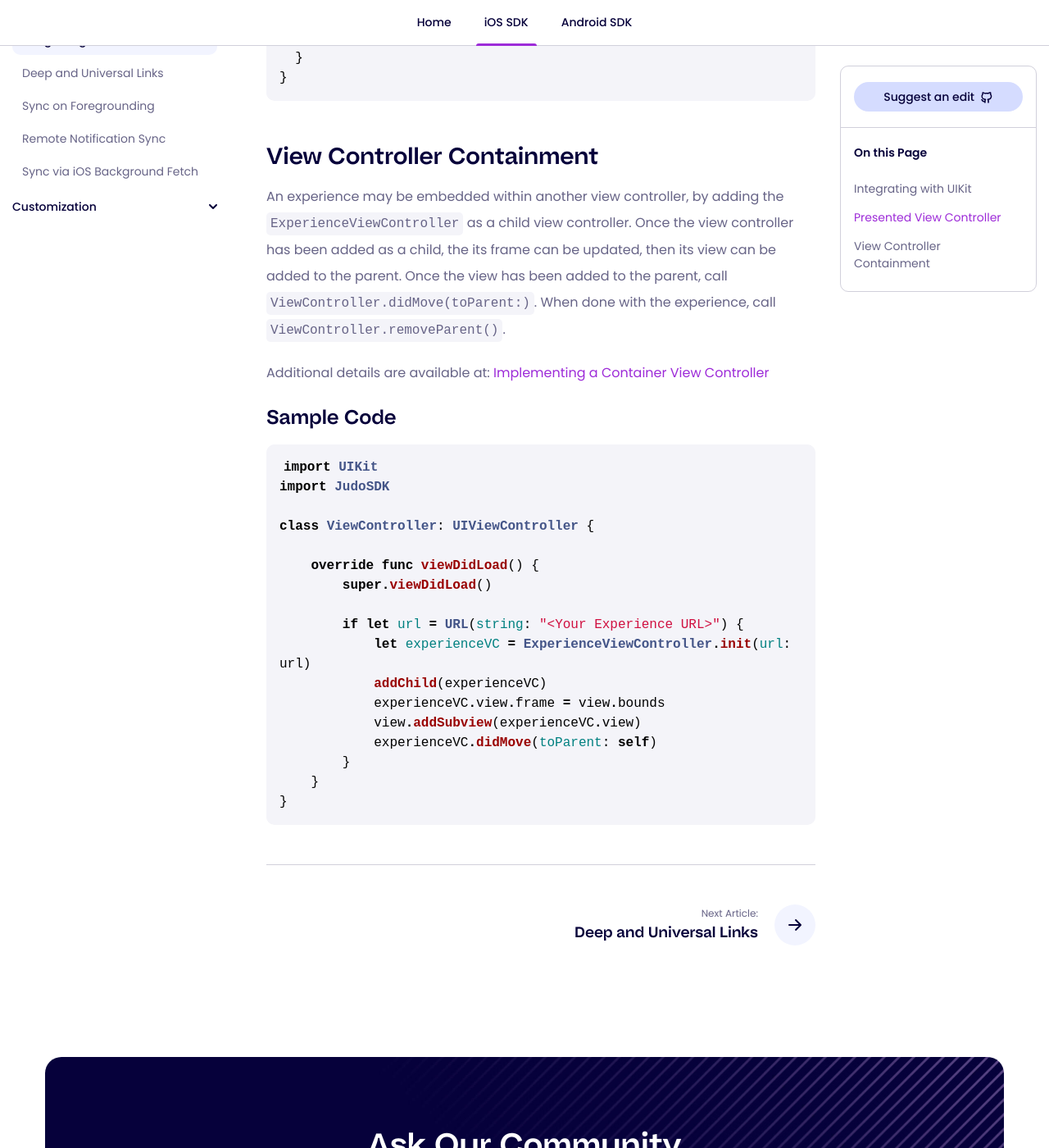
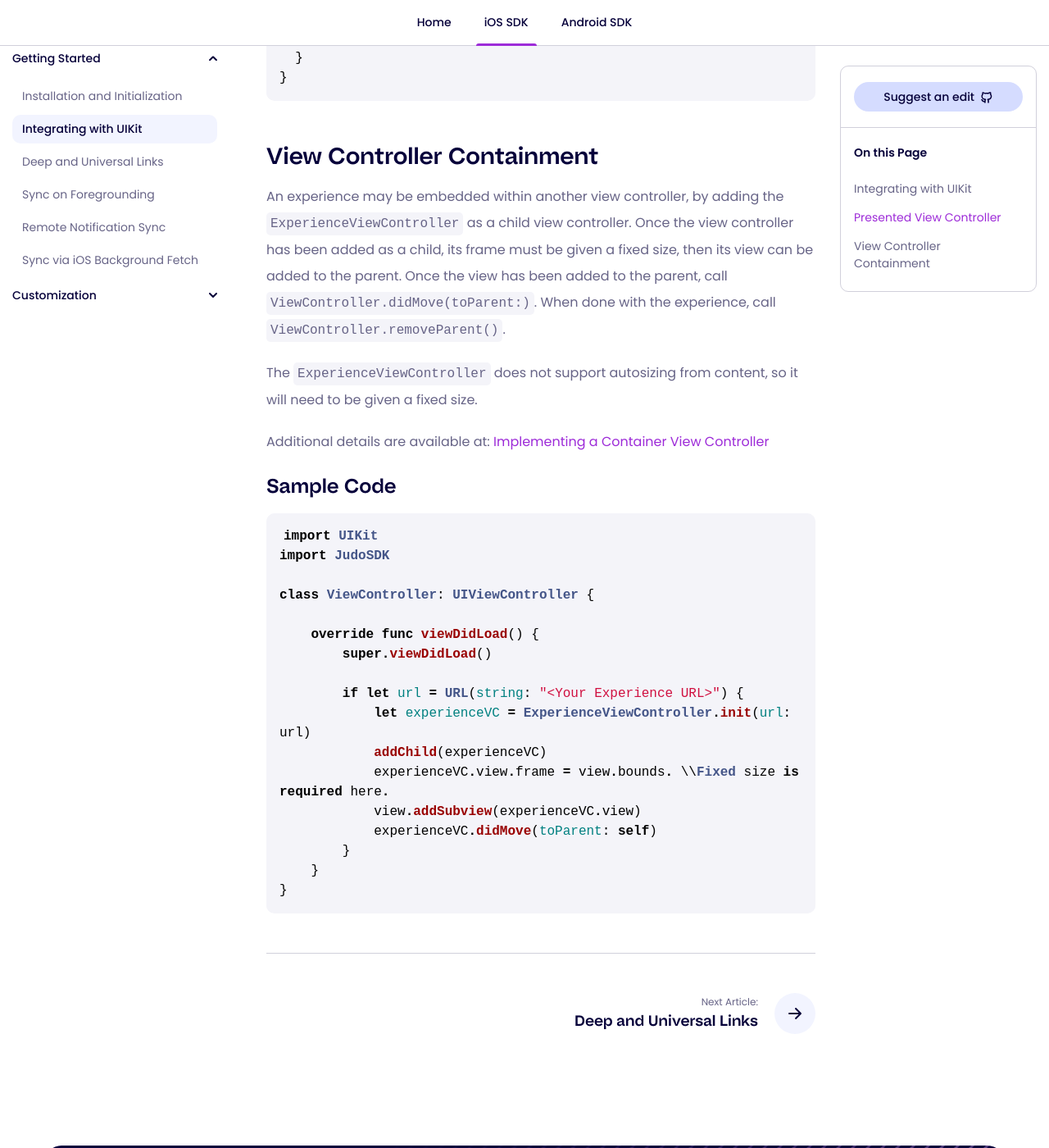
Before and after one commit to y-kovaleva/judo-developer-site, a Jekyll site: the page built from _ios/integrating-with-uikit.md, in a window 1280 px wide and 1400 px high, scrolled down 1004 px. Shown: the whole window at 82% size. Built offline with Jekyll 4.4.1, drawn with Linux system fonts in a browser that asks for light colours; some web fonts are replaced.

Commit message:
Include UIKit fixed size limitations.

```diff
--- a/_ios/integrating-with-uikit.md
+++ b/_ios/integrating-with-uikit.md
@@ -37,7 +37,9 @@
 <section id="view-controller-containment" markdown=1>
 ## View Controller Containment
 
-An experience may be embedded within another view controller, by adding the `ExperienceViewController` as a child view controller.  Once the view controller has been added as a child, the its frame can be updated, then its view can be added to the parent.   Once the view has been added to the parent, call `ViewController.didMove(toParent:)`.   When done with the experience, call `ViewController.removeParent()`.
+An experience may be embedded within another view controller, by adding the `ExperienceViewController` as a child view controller.  Once the view controller has been added as a child, its frame must be given a fixed size, then its view can be added to the parent.   Once the view has been added to the parent, call `ViewController.didMove(toParent:)`.   When done with the experience, call `ViewController.removeParent()`.
+
+The `ExperienceViewController` does not support autosizing from content, so it will need to be given a fixed size.
 
 Additional details are available at: [Implementing a Container View Controller](https://developer.apple.com/library/archive/featuredarticles/ViewControllerPGforiPhoneOS/ImplementingaContainerViewController.html)
 
@@ -55,7 +57,7 @@
         if let url = URL(string: "<Your Experience URL>") {
             let experienceVC = ExperienceViewController.init(url: url)
             addChild(experienceVC)
-            experienceVC.view.frame = view.bounds
+            experienceVC.view.frame = view.bounds. \\Fixed size is required here.
             view.addSubview(experienceVC.view)
             experienceVC.didMove(toParent: self)
         }
```
